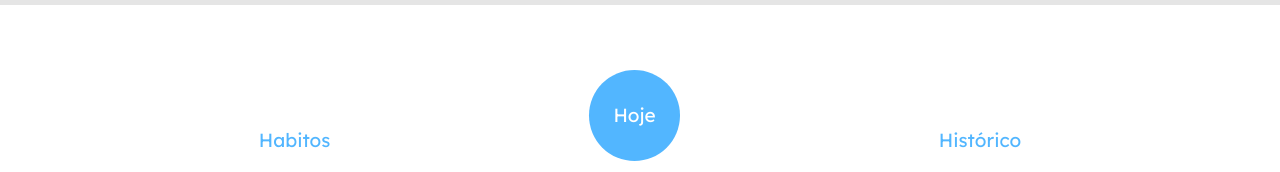
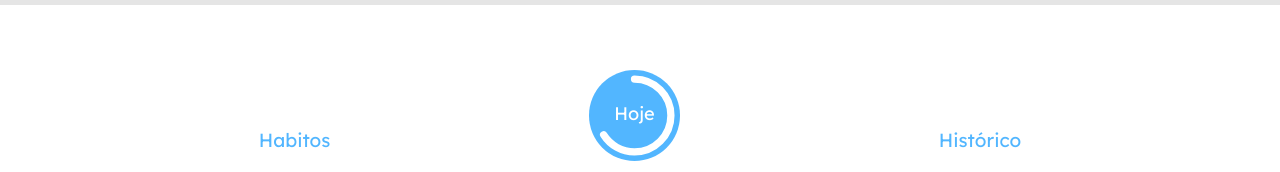
Before and after one commit to oigorholanda/projeto11-trackit, a React (Create React App) app: page /hoje in a window 1280 px wide. Shown: the part 625-797 px from the top of the page. Built offline with nearby package versions, Linux system fonts and the light colour scheme.

Commit message:
Circular Progress Bar

```diff
--- a/package.json
+++ b/package.json
@@ -10,6 +10,7 @@
     "localforage": "^1.10.0",
     "match-sorter": "^6.3.1",
     "react": "^18.2.0",
+    "react-circular-progressbar": "^2.1.0",
     "react-dom": "^18.2.0",
     "react-loader-spinner": "^5.3.4",
     "react-router-dom": "^6.4.5",
--- a/src/components/Footer.js
+++ b/src/components/Footer.js
@@ -1,12 +1,31 @@
 import { Link } from "react-router-dom";
 import styled from "styled-components";
 import { ligthBlue } from "../constants/colors";
+import { buildStyles, CircularProgressbar } from "react-circular-progressbar";
+import 'react-circular-progressbar/dist/styles.css';
+import { useState } from "react";
 
 export default function Footer() {
+const [percentage, setpercentage] = useState(66)
+
   return (
     <ContainerFooter>
       <Link to="/habitos">Habitos</Link>
-      <Circle to="/hoje">Hoje</Circle>
+      <Circle to="/hoje">
+        <CircularProgressbar
+        value={percentage}
+        text="Hoje"
+        background
+        backgroundPadding={6}
+        styles={buildStyles({
+          backgroundColor: `${ligthBlue}`,
+          textColor: "#fff",
+          textSize: "20px",
+          pathColor: "#fff",
+          trailColor: "transparent",
+          strokeLinecap: "round"
+        })} />
+      </Circle>
       <Link to="/historico">Histórico</Link>
     </ContainerFooter>
   );
@@ -32,9 +51,7 @@ const Circle = styled(Link)`
   height: 91px;
   border-radius: 100px;
   color: white;
-  background-color: ${ligthBlue};
+  /* background-color: ${ligthBlue}; */
   margin-bottom: 50px;
-  display: flex;
-  justify-content: center;
-  align-items: center;
+
 `;
--- a/src/components/NewHabit.js
+++ b/src/components/NewHabit.js
@@ -15,28 +15,28 @@ export default function NewHabit({setplus}) {
     <NewHabitContainer>
         Novo Hábito
       <input type="text" placeholder="nome do habito" />
-      <DivDias>
-        <button selected={selected} onClick={() => selecDay()}>
+      <DivDias selected={selected}>
+        <div onClick={() => selecDay()}>
           D
-        </button>
-        <button >
+        </div>
+        <div onClick={() => selecDay()}>
           S
-        </button>
-        <button >
+        </div>
+        <div onClick={() => selecDay()}>
           T
-        </button>
-        <button >
+        </div>
+        <div onClick={() => selecDay()}>
           Q
-        </button>
-        <button >
+        </div>
+        <div onClick={() => selecDay()}>
           Q
-        </button>
-        <button >
+        </div>
+        <div onClick={() => selecDay()}>
           S
-        </button>
-        <button >
+        </div>
+        <div onClick={() => selecDay()}>
           S
-        </button>
+        </div>
       </DivDias>
       <DivButtons>
         <button className="cancelar" onClick={() => setplus(false)}>Cancelar</button>
@@ -65,11 +65,11 @@ const DivDias = styled.div`
   align-items: center;
   margin-top: 0px;
   gap: 2px;
-  button {
+  div {
     width: 30px;
     height: 30px;
-    color: ${props => props.selected ? "red" : "#DBDBDB"};
-    background: ${props => props.selected ? "blue" : "#ffffff"};
+    color: ${props => props.selected ? "#ffffff" : "#DBDBDB"};
+    background: ${props => props.selected ? "#CFCFCF" : "#ffffff"};
     border: 1px solid #d5d5d5;
     border-radius: 5px;
     text-align: center;
--- a/src/components/Today.js
+++ b/src/components/Today.js
@@ -18,9 +18,9 @@ export default function Today() {
     <>
       <Header />
       <ContainerBody>
-        <HabitsTitle>
+        <HabitsTitle concluidos={concluidos}>
           <h3>Segunda, 17/05 </h3>
-          <p concluidos={concluidos} onClick={() => concluir(true)}>
+          <p  onClick={() => concluir()}>
             {!concluidos
               ? "Nenhum hábito concluído ainda"
               : "100% dos hábitos concluidos"}
```
Also changed, not shown: 1 other file (tests, documents, lock files or other folders).
